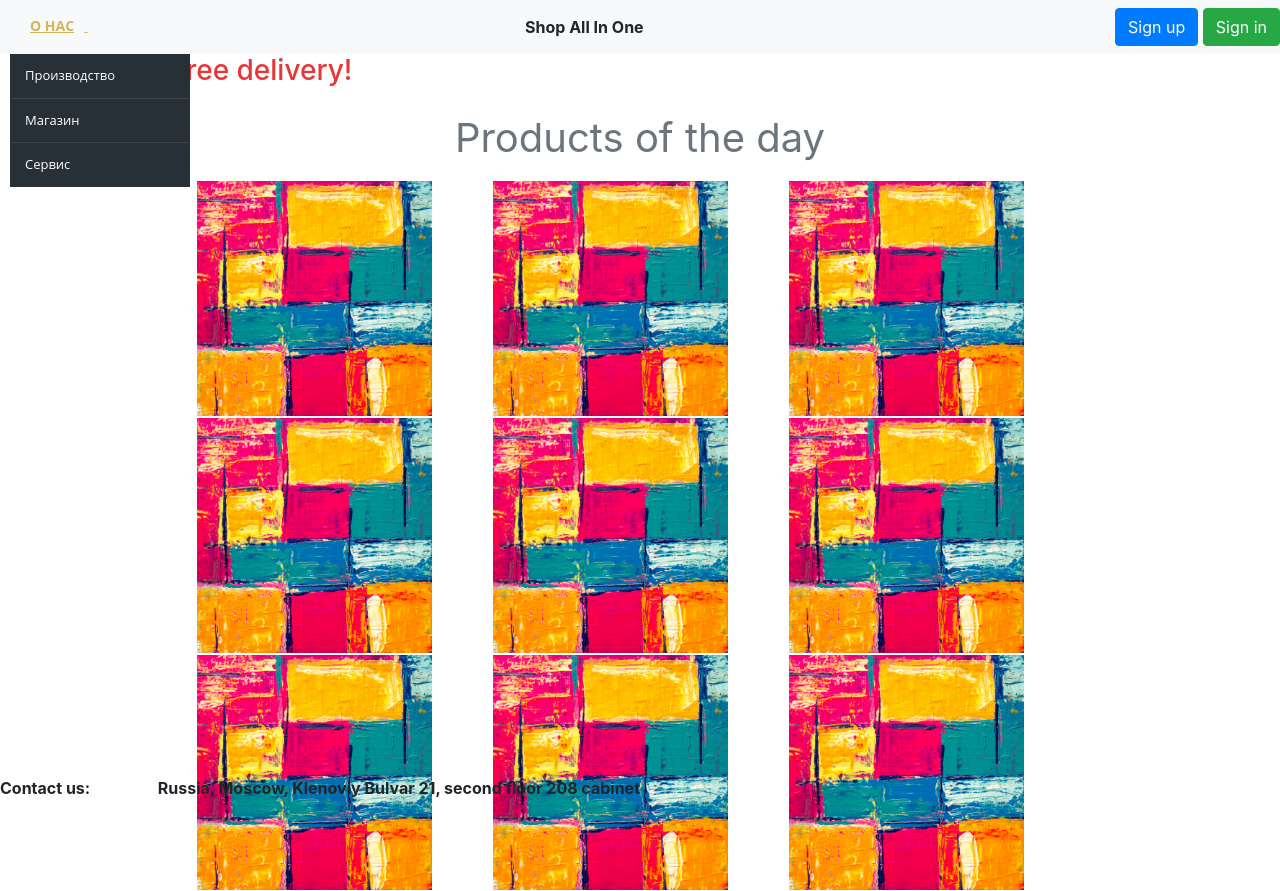
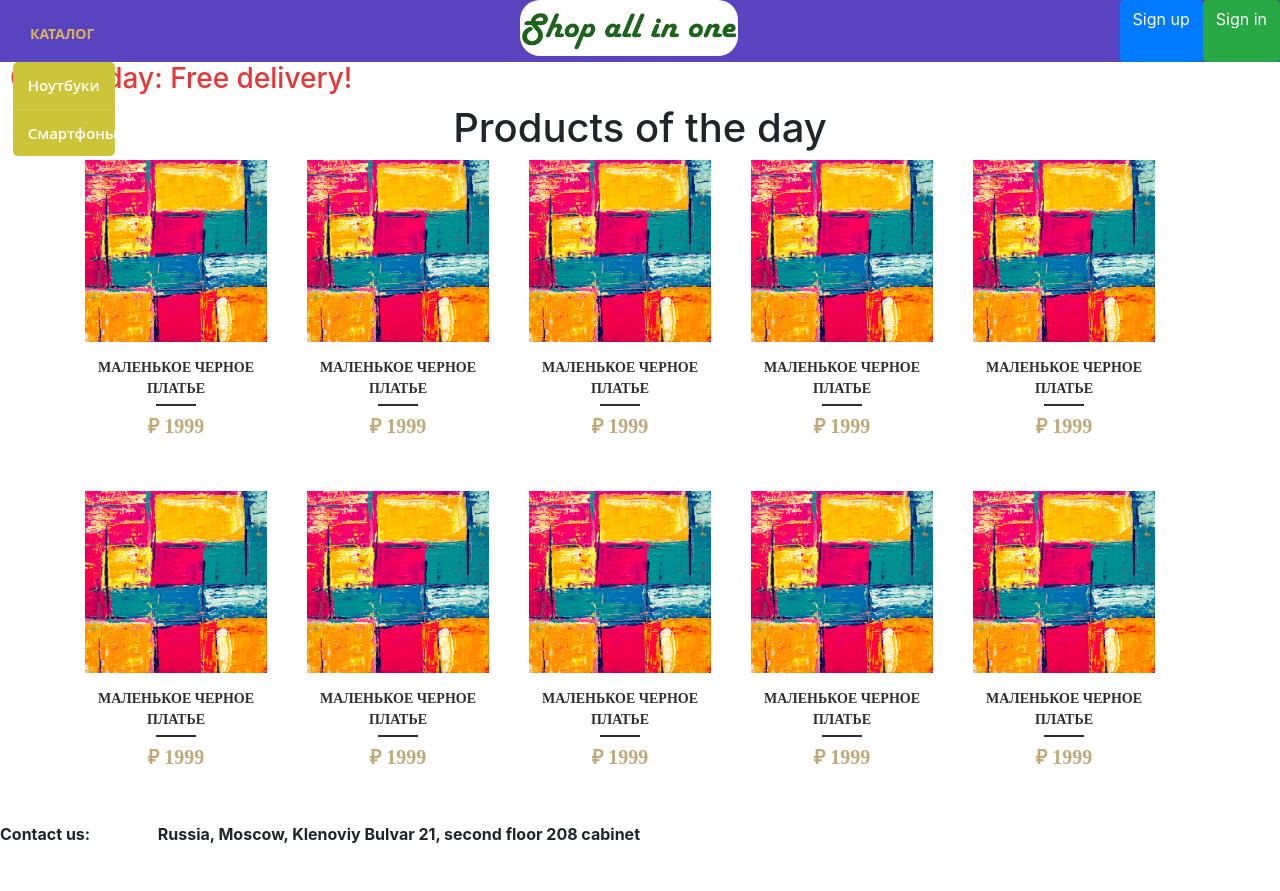
Before and after one commit to Xanops/shop, a Flask app: page / in a window 1280 px wide. After the commit the page ends 843 px from the top, so only its background shows below. Run offline with Flask 2, Linux system fonts and the light colour scheme; some libraries are stand-ins or nearby versions.

Commit message:
New design of the main page

```diff
--- a/main.py
+++ b/main.py
@@ -8,39 +8,14 @@ def index():
     return render_template('podborka.html', title='Всё что нужно - любые товары самых разных категорий.')
 
 
-@app.route('/personal_cabinet')
-def personal_cabinet():
-    return render_template('personal_cabinet.html', title='Личный кабинет')
-
-
 @app.route('/shopping_cart')
 def basket():
     return render_template('shopping_cart.html', title='Корзина')
 
 
-@app.route('/delivery')
-def delivery():
-    return render_template('delivery.html', title='Доставка')
-
-
-@app.route('/pick-up_service')
-def pick_up_service():
-    return render_template('pick-up_service.html', title='Самовывоз')
-
-
-@app.route('/contacts')
-def contacts():
-    return render_template('contacts.html', title='Контакты')
-
-
-@app.route('/phones')
-def smartphones():
-    return render_template('phones.html', title='Смартфоны')
-
-
-@app.route('/laptops')
-def laptops():
-    return render_template('laptops.html', title='Ноутбуки')
+@app.route('/category/<string:category>')
+def product_category(category):
+    return render_template('phones.html', title='')
 
 
 @app.route('/register_user')
--- a/static/css/catalog_style.css
+++ b/static/css/catalog_style.css
@@ -1,4 +1,4 @@
-* {
+. {
     box-sizing: border-box;
 }
 
@@ -36,12 +36,14 @@
   text-transform: uppercase;
   font-size: 14px;
   font-weight: bold;
-  color: #404040;
+  color: #D5B45B;
   padding: 15px 30px;
+  text-decoration: none;
+  margin-top: 6%;
 }
 
 .topmenu li a:hover {
-    color: #D5B45B;
+    color: #ffffff;
 }
 
 #submenu-link:after {
@@ -52,12 +54,13 @@
 }
 
 .submenu {
-  background: #273037;
+  background: #ccc539;
   position: absolute;
-  left: 10px;
+  border-radius: 5px;
+  left: 1vw;
   top: 100%;
   z-index: 5;
-  width: 180px;
+  width: 8vw;
   opacity: 0;
   transform: scaleY(0);
   transform-origin :0 0;
@@ -68,8 +71,17 @@
   color: white;
   text-align: left;
   padding: 12px 15px;
-  font-size: 13px;
+  font-size: 15px;
+  font-weight: 600;
   border-bottom: 1px solid rgba(255,255,255,.1);
+}
+
+.submenu > li > a {
+	text-decoration: none;
+}
+
+.submenu > li > a:hover {
+	color: #177528;
 }
 
 .submenu li:last-child a {
--- /dev/null
+++ b/static/css/podborka.css
@@ -0,0 +1,115 @@
+#h1_header_sale_products_on_main_page{
+	text-align: center;
+}
+
+.products_cards_line_div{
+	display: flex;
+	margin-bottom: 30px;
+}
+
+.product-wrap-div {
+	width: calc(20% - 40px);
+   	margin-right: 40px;
+   	background: white;
+   	padding: 0 0 20px;
+   	text-align: center;
+   	font-size: 14px;
+   	font-family: Lora;
+   	text-transform: uppercase;
+   	border-radius: 10px;
+}
+
+.product-item {
+	position: relative;
+	overflow: hidden;
+}
+
+.product-wrap-div img {
+   display: block;
+   width: 100%;
+}
+
+.product-buttons {
+   position: absolute;
+   left: 0;
+   top: 0;
+   width: 100%;
+   height: 100%;
+   background: rgba(0, 0, 0, .8);
+   opacity: 0;
+   transition: .3s ease-in-out;
+}
+
+#add_to_cart_button {
+   text-decoration: none;
+   color: #c0a97a;
+   font-size: 12px;
+   width: 140px;
+   height: 40px;
+   line-height: 40px;
+   position: absolute;
+   top: 50%;
+   left: 50%;
+   border: 2px solid #c0a97a;
+   transform: translate(-50%, -50%) scale(0);
+   transition: .3s ease-in-out;
+}
+
+#add_to_cart_button:before {
+   content: "\f07a";
+   font-family: FontAwesome;
+   margin-right: 10px;
+}
+
+.product-item:hover .product-buttons {
+   opacity: 1;
+}
+
+.product-item:hover #add_to_cart_button {
+   transform: translate(-50%, -50%) scale(1);
+}
+
+#add_to_cart_button:hover {
+   background: black;
+}
+
+.product-title {
+   color: #5e5e5e;
+}
+
+.product-title a {
+   text-decoration: none;
+   color: #2e2e2e;
+   font-weight: 600;
+   margin: 15px 0 5px;
+   padding-bottom: 7px;
+   display: block;
+   position: relative;
+   transition: .3s ease-in-out;
+}
+
+.product-title a:after {
+   content: "";
+   position: absolute;
+   width: 40px;
+   height: 2px;
+   background: #2e2e2e;
+   left: 50%;
+   margin-left: -20px;
+   bottom: 0;
+   transition: .3s ease-in-out;
+}
+
+.product-title a:hover {
+   color: #c0a97a;
+}
+
+.product-title:hover a:after {
+   background: #c0a97a;
+}
+
+.product-price {
+   font-size: 20px;
+   color: #c0a97a;
+   font-weight: 700;
+}
--- a/static/css/style.css
+++ b/static/css/style.css
@@ -1,51 +1,49 @@
-html,body{
-height: 100%
+.flexbox {
+	display: flex;
 }
 
-.flexbox{
-	display: flex;
+#logo_img {
+	border: none;
+	height: 7vh;
+	width: 17vw;
+	border-radius: 20px;
+}
+
+#logo_a {
+	text-align: center;
+	height: 7vh;
+	width: 17vw;
 }
 
 .top_header {
 	width: 100vw;
-  background: white;
-  text-align: center;
 }
 
-#top{
-	background-color: #f8f9fa;
+#top_div{
+	background-color: #5a43bf;
 	justify-content: space-between;
 	align-content: center;
 	flex-direction: row;
 }
 
-#mission_logo{
+#main_page_logo{
 	font-weight: bold;
 	margin-right: 5%;
 }
 
-#promo{
+#promo_main_page{
 	font-weight: bold;
 	color: #e83535;
 	margin-left: 10px;
 }
 
-.center_text{
+#register_buttons{
 	display: flex;
 	justify-content: center;
 	align-content: center;
-	flex-direction: column;
 }
 
-.center_text > span{
-	display: block;
-}
-
-#greetings{
-    font-weight: bold;
-}
-
-footer {
+.footer_contact_us {
     position: fixed;
     bottom: 0;
     width: 100%;
@@ -56,18 +54,3 @@ footer {
 	font-weight: bold;
 	justify-content: space-between;
 }
-
-#podborka_table{
-	width: 80%;
-	cellpadding: 1px;
-}
-
-#podborka_caption{
-	caption-side: top;
-	text-align: center;
-	font-size: 40px;
-}
-
-.podborka_img{
-	width: 80%;
-}
--- /dev/null
+++ b/templates/base.html
@@ -0,0 +1,53 @@
+<!DOCTYPE html>
+<html lang="en">
+<head>
+	<meta charset="UTF-8">
+	<title>{{title}}</title>
+	<meta name="viewport" content="width=device-width, initial-scale=1, shrink-to-fit=no">
+	<link rel="icon" href="../static/img/ikonka.jpg">
+	<link rel='stylesheet' href="../static/css/style.css">
+	<link rel="stylesheet" href="../static/css/catalog_style.css">
+	<link rel="stylesheet" href="../static/css/podborka.css">
+	<link rel="stylesheet" href="https://maxcdn.bootstrapcdn.com/font-awesome/4.5.0/css/font-awesome.min.css">
+	<link rel="stylesheet" href="https://stackpath.bootstrapcdn.com/bootstrap/4.4.1/css/bootstrap.min.css"
+		  integrity="sha384-Vkoo8x4CGsO3+Hhxv8T/Q5PaXtkKtu6ug5TOeNV6gBiFeWPGFN9MuhOf23Q9Ifjh" crossorigin="anonymous">
+	<script src="https://cdn.jsdelivr.net/npm/bootstrap@5.0.0-beta3/dist/js/bootstrap.bundle.min.js"
+			integrity="sha384-JEW9xMcG8R+pH31jmWH6WWP0WintQrMb4s7ZOdauHnUtxwoG2vI5DkLtS3qm9Ekf" crossorigin="anonymous"></script>
+	{% block css_link %}{% endblock %}
+</head>
+<body>
+	<header class="top_header">
+		<div class='flexbox' id='top_div'>
+			<nav id="catalog-nav">
+				<ul class="topmenu">
+					<li><a href="/catalog" id="submenu-link">Каталог</a>
+						<ul class="submenu">
+							<li><a href="/catalog/laptops">Ноутбуки</a></li>
+							<li><a href="/catalog/smartphones">Смартфоны</a></li>
+						</ul>
+					</li>
+				</ul>
+			</nav>
+	<!--			<div><h1>You pay we take care of the rest!</h1></div>-->
+			<a href="/" id="logo_a"><img src="../static/img/logo.png" id="logo_img" alt="Shop all in one"></a>
+			<div id="register_buttons">
+				<a class="btn btn-primary" id="register_button" href="/register">Sign up</a>
+				<a class="btn btn-success" id="login_button" href="/login">Sign in</a>
+			</div>
+		</div>
+	</header>
+
+	<div id='promo_main_page'>
+		<h3>Only today: Free delivery!</h3>
+	</div>
+
+
+	<main role="main" class="container">
+		{% block content %}{% endblock %}
+	</main>
+
+	<footer id="footer_contuct_us">
+		<div id='contact_us' class="flexbox"><span>Contact us:</span><span id="contact_us_address">Russia, Moscow, Klenoviy Bulvar 21, second floor 208 cabinet</span></div>
+	</footer>
+</body>
+</html>
--- a/templates/index.html
+++ /dev/null
@@ -1,54 +0,0 @@
-<!DOCTYPE html>
-<html lang="en">
-<head>
-	<meta charset="UTF-8">
-	<title>{{title}}</title>
-	<meta name="viewport" content="width=device-width, initial-scale=1, shrink-to-fit=no">
-	<link rel='stylesheet' href="../static/css/style.css">
-	<link rel="stylesheet" href="../static/css/catalog_style.css">
-	<link rel="stylesheet" href="https://stackpath.bootstrapcdn.com/bootstrap/4.4.1/css/bootstrap.min.css"
-		  integrity="sha384-Vkoo8x4CGsO3+Hhxv8T/Q5PaXtkKtu6ug5TOeNV6gBiFeWPGFN9MuhOf23Q9Ifjh" crossorigin="anonymous">
-	<script src="https://cdn.jsdelivr.net/npm/bootstrap@5.0.0-beta3/dist/js/bootstrap.bundle.min.js"
-			integrity="sha384-JEW9xMcG8R+pH31jmWH6WWP0WintQrMb4s7ZOdauHnUtxwoG2vI5DkLtS3qm9Ekf" crossorigin="anonymous"></script>
-	{% block css_link %}{% endblock %}
-</head>
-<body>
-	<header class="top_header">
-		<div class='flexbox' id='top'>
-			<nav id="catalog-nav">
-				<ul class="topmenu">
-					<li><a href="" id="submenu-link">О нас</a>
-						<ul class="submenu">
-							<li><a href="">Производство</a></li>
-							<li><a href="">Магазин</a></li>
-							<li><a href="">Сервис</a></li>
-						</ul>
-					</li>
-				</ul>
-			</nav>
-	<!--			<div><h1>You pay we take care of the rest!</h1></div>-->
-			<div class='center_text' id='mission_logo'>Shop All In One</div>
-			<div class="center_text">
-				<div>
-					<a class="btn btn-primary " href="/register">Sign up</a>
-					<a class="btn btn-success" href="/login">Sign in</a>
-				</div>
-			</div>
-		</div>
-
-	</header>
-
-	<div id='promo'>
-		<h3>Only today: Free delivery!</h3>
-	</div>
-
-
-	<main role="main" class="container">
-		{% block content %}{% endblock %}
-	</main>
-
-	<footer>
-		<div id='contact_us' class="flexbox"><span>Contact us:</span><span id="contact_us_address">Russia, Moscow, Klenoviy Bulvar 21, second floor 208 cabinet</span></div>
-	</footer>
-</body>
-</html>
--- a/templates/laptops.html
+++ /dev/null
@@ -1,5 +0,0 @@
-{% extends "index.html" %}
-
-{% block content %}
-    <img src="../static/img/ikonka.jpg">
-{% endblock %}
--- a/templates/podborka.html
+++ b/templates/podborka.html
@@ -1,14 +1,23 @@
-{% extends "index.html" %}
+{% extends "base.html" %}
 
 {% block content %}
-    <table id="podborka_table" align="center">
-        <caption id="podborka_caption">Products of the day</caption>
-        {% for i in range(3) %}
-            <tr>
-                <td class="podborka_cells"><img src="../static/img/ikonka.jpg" class="podborka_img"></td>
-                <td class="podborka_cells"><img src="../static/img/ikonka.jpg" class="podborka_img"></td>
-                <td class="podborka_cells"><img src="../static/img/ikonka.jpg" class="podborka_img"></td>
-            </tr>
+    <h1 id="h1_header_sale_products_on_main_page">Products of the day</h1>
+        {% for i in range(2) %}
+            <div class="products_cards_line_div">
+            {% for j in range(5) %}
+                <div class="product-wrap-div">
+                    <div class="product-item">
+                        <img src="../static/img/ikonka.jpg">
+                        <div class="product-buttons">
+                            <a href="" id="add_to_cart_button">В корзину</a>
+                        </div>
+                    </div>
+                    <div class="product-title">
+                        <a href="">Маленькое черное платье</a>
+                        <span class="product-price">₽ 1999</span><span></span>
+                    </div>
+                </div>
+            {% endfor %}
+            </div>
         {% endfor %}
-    </table>
 {% endblock %}
```
Also changed, not shown: templates/personal_cabinet.html (deleted, +0 -23 lines), templates/register_admin.html (deleted, +0 -22 lines), templates/register_user.html (deleted, +0 -22 lines), static/img/logo-transparent.png (added), static/img/logo.png (added). Lines whose indentation alone changed are shown as unchanged.
